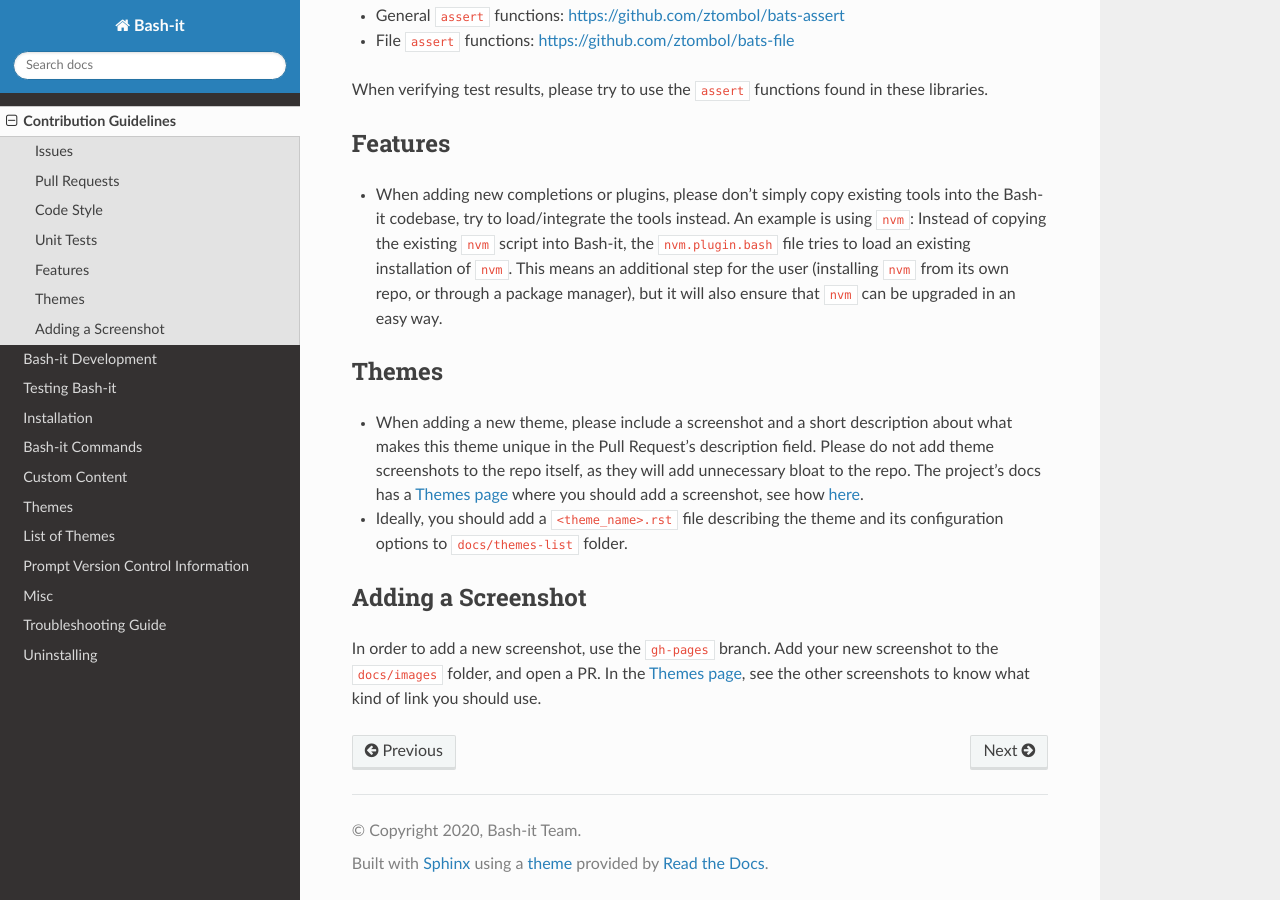
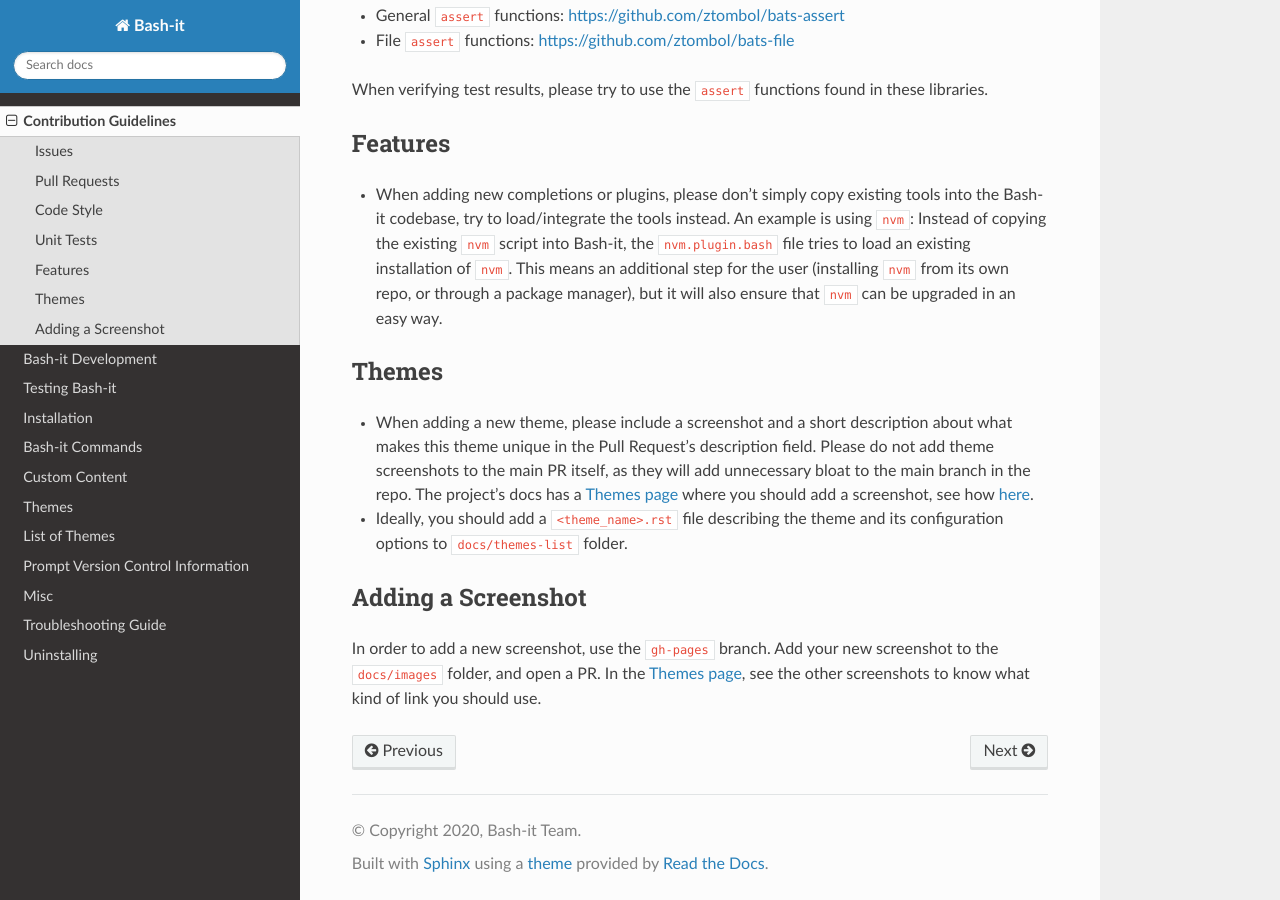
Before and after one commit to Bash-it/bash-it, a Sphinx documentation site: the page built from docs/contributing.rst, in a window 1280 px wide and 900 px high, scrolled down 2283 px. Built offline with Sphinx 7.4.7 and the Read the Docs theme 2.0.0, drawn with Linux system fonts in a browser that asks for light colours.

Commit message:
docs: Restructure sentence about adding screenshots

```diff
--- a/docs/contributing.rst
+++ b/docs/contributing.rst
@@ -104,7 +104,7 @@
 
 
 * When adding a new theme, please include a screenshot and a short description about what makes this theme unique in the Pull Request's description field.
-  Please do not add theme screenshots to the repo itself, as they will add unnecessary bloat to the repo.
+  Please do not add theme screenshots to the main PR itself, as they will add unnecessary bloat to the main branch in the repo.
   The project's docs has a `Themes page <https://github.com/Bash-it/bash-it/blob/master/docs/themes-list/index.rst>`_ where you should add a screenshot, see how :ref:`here<add_screenshot>`.
 * Ideally, you should add a ``<theme_name>.rst`` file describing the theme and its configuration options to ``docs/themes-list`` folder.
 
```
